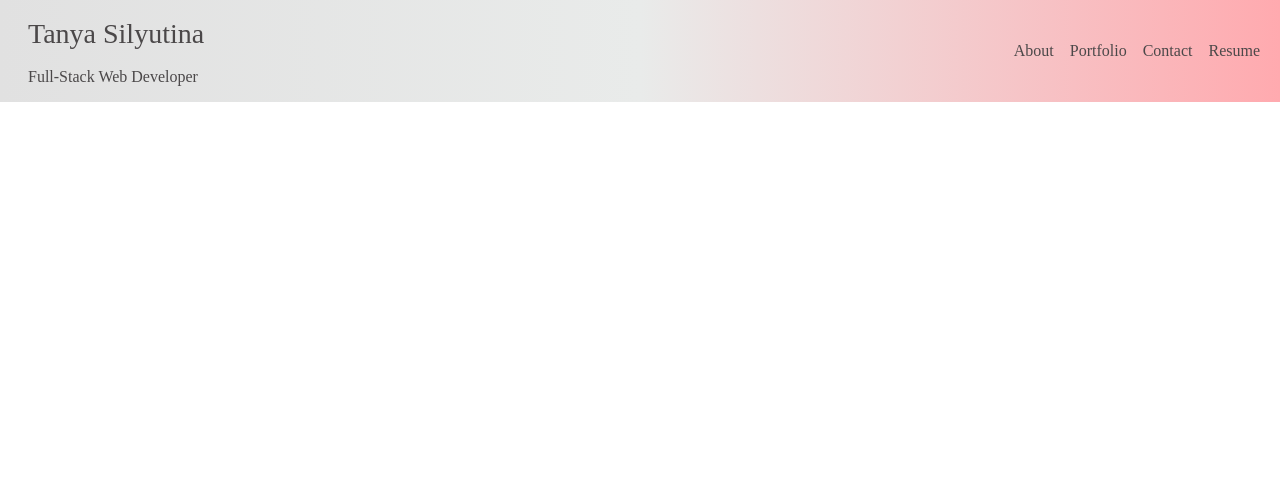
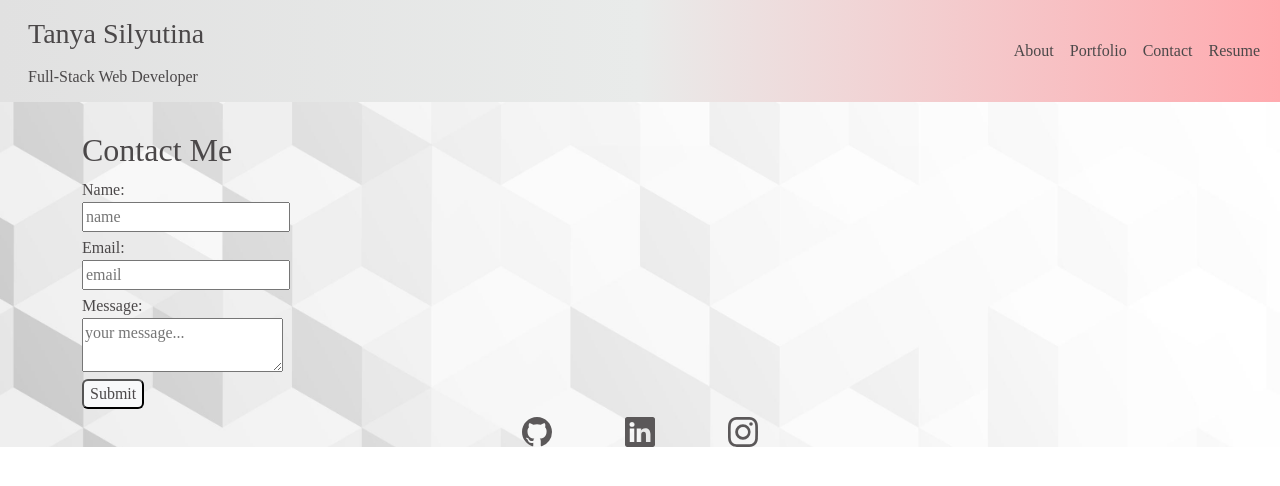
Before and after one commit to TanyaSilyutina/react-portfolio, a React (Vite) app: page /contact in a window 1280 px wide. Shown: the top 486 px of the page. Built offline with nearby package versions, Linux system fonts and the light colour scheme.

Commit message:
added contact page

```diff
--- a/package.json
+++ b/package.json
@@ -14,6 +14,7 @@
     "bootstrap": "^5.2.3",
     "bootstrap-icons": "^1.10.5",
     "react": "^18.2.0",
+    "react-bootstrap": "^2.7.4",
     "react-dom": "^18.2.0",
     "react-router-dom": "^6.11.2",
     "web-vitals": "^2.1.4"
--- a/src/components/pages/Contact.jsx
+++ b/src/components/pages/Contact.jsx
@@ -1,3 +1,89 @@
+import Footer from "../Footer.jsx"
+import {useState} from "react";
+import {validateNameAndMsg, validateEmail} from '../../utils/helpers';
+import "../../styles/Contact.css"
+
+
 export default function Contact() {
-    return undefined
+    const [name, setName] = useState('');
+    const [email, setEmail] = useState('');
+    const [message, setMessage] = useState('');
+    const [errorMsg, setErrorMsg] = useState(null);
+
+
+    const handleInputChange = (e) => {
+        // Getting the value and name of the input which triggered the change
+        const {target} = e;
+        const inputType = target.name;
+        const inputValue = target.value;
+
+        if (inputType === 'email') {
+            setEmail(inputValue);
+        } else if (inputType === 'name') {
+            setName(inputValue);
+        } else if (inputType === 'message') {
+            setMessage(inputValue);
+        }
+    };
+
+    const handleFormSubmit = (e) => {
+        e.preventDefault();
+        // reset error msg to a falsy value to hide it
+        setErrorMsg(null);
+
+        if (!validateNameAndMsg(name)) {
+            setErrorMsg("Please enter your name");
+            return;
+        }
+        if (!validateEmail(email)) {
+            setErrorMsg("Invalid email address");
+            return;
+        }
+        if (!validateNameAndMsg(message)) {
+            setErrorMsg("Please enter your message");
+        }
+
+    }
+
+    return (
+        <div>
+            <div className={"container"}>
+                <div className={"row d-flex"}>
+                    <div className={"col-12 gy-4"}>
+                        <div className={'fs-2'}>
+                            Contact Me
+                        </div>
+                        <form id={"contactForm"}>
+                            <div className={"mt-1"}>
+                                <label>
+                                    Name: <br/>
+                                    <input value={name} onChange={handleInputChange} type="text" name="name"
+                                           placeholder={"name"} required/>
+                                </label>
+                            </div>
+                            <div className={"mt-1"}>
+                                <label>
+                                    Email: <br/>
+                                    <input value={email} onChange={handleInputChange} type="email" name="email"
+                                           placeholder={"email"} required/>
+                                </label>
+                            </div>
+                            <div className={"mt-1"}>
+                                <label>
+                                    Message: <br/>
+                                    <textarea value={message} onChange={handleInputChange} name="message"
+                                              placeholder={"your message..."} required/>
+                                </label>
+                            </div>
+                            <input className={"rounded bg-light"} id={"contactBtn"} type="submit" value="Submit" onClick={handleFormSubmit}/>
+                            {errorMsg && (
+                                <span id="errorMsg" className={"ms-2"}>{errorMsg}</span>
+                            )}
+                        </form>
+                    </div>
+                </div>
+                < Footer/>
+            </div>
+        </div>
+    )
 }
--- /dev/null
+++ b/src/styles/Contact.css
@@ -0,0 +1,6 @@
+#errorMsg {
+    color: red !important;
+}
+#contactBtn:hover {
+    background-color: #FFAAAF !important;
+}
--- /dev/null
+++ b/src/utils/helpers.jsx
@@ -0,0 +1,12 @@
+import React, { useState } from 'react';
+
+export function validateEmail(email) {
+    const re = /^(([^<>()[\]\\.,;:\s@"]+(\.[^<>()[\]\\.,;:\s@"]+)*)|(".+"))@((\[[0-9]{1,3}\.[0-9]{1,3}\.[0-9]{1,3}\.[0-9]{1,3}\])|(([a-zA-Z\-0-9]+\.)+[a-zA-Z]{2,}))$/;
+    return re.test(String(email).toLowerCase());
+}
+
+export function validateNameAndMsg(name) {
+    // string is not empty and not just whitespace
+    return /\S/.test(name);
+
+}
```
Also changed, not shown: 1 other file (tests, documents, lock files or other folders).
